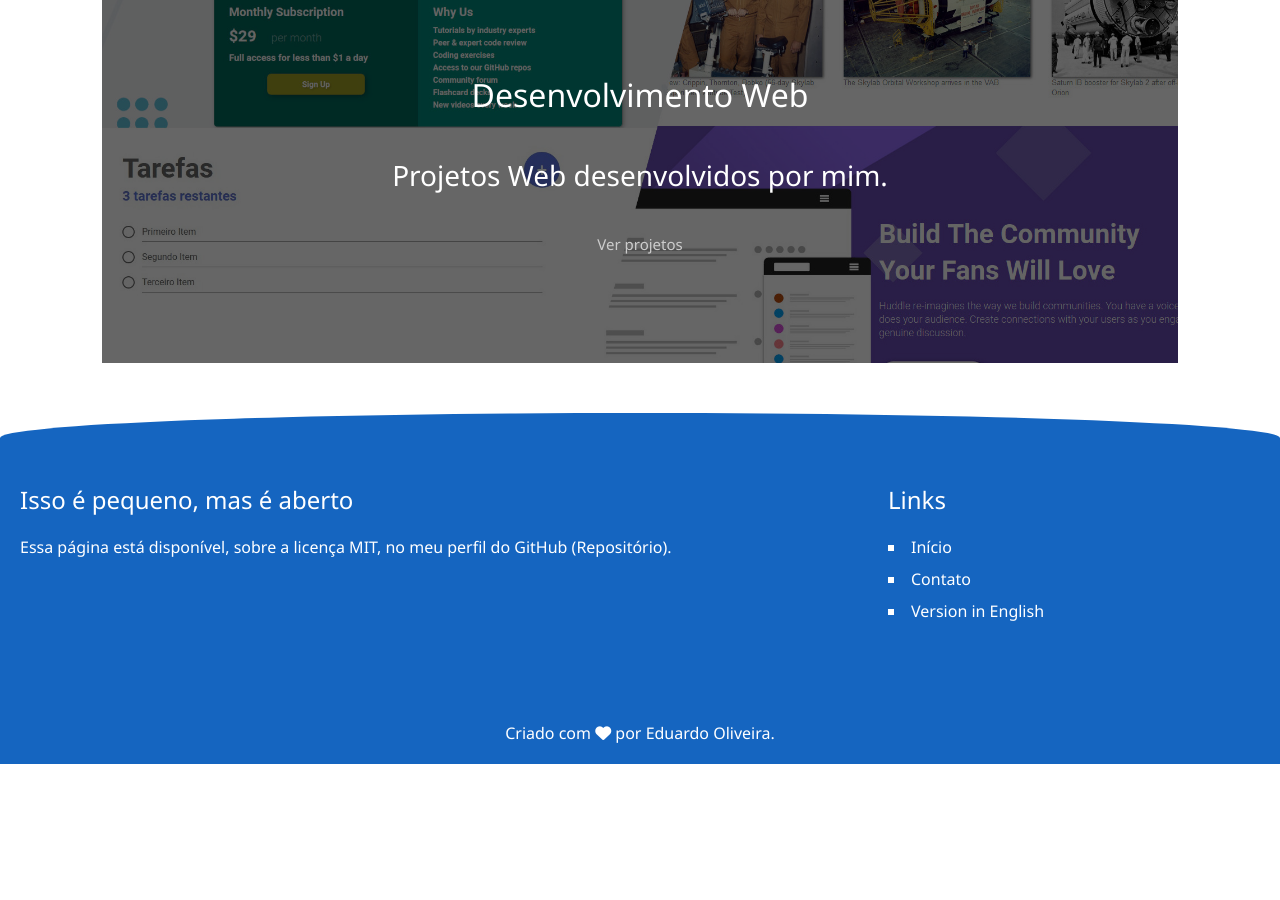
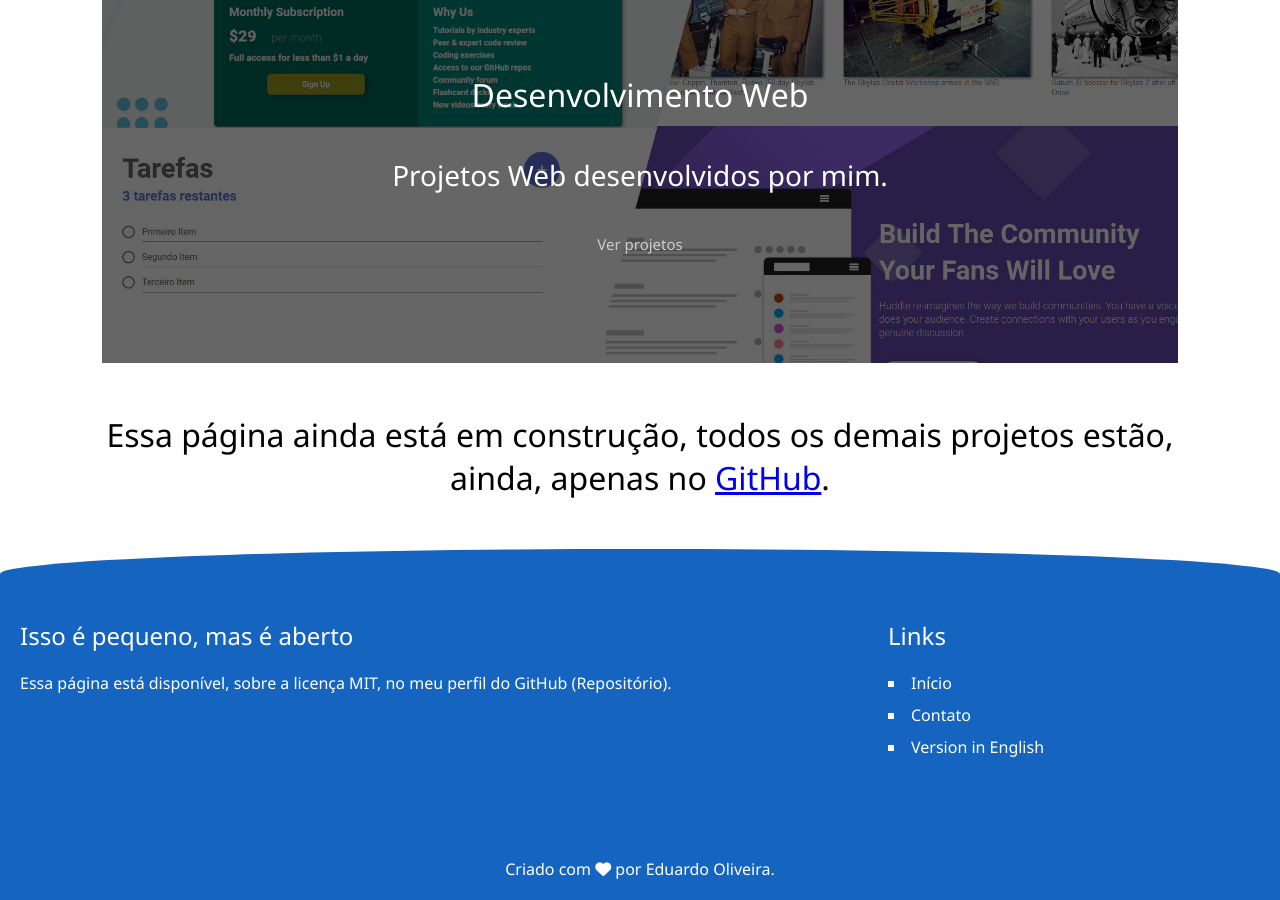
Before and after one commit to EduardoJM/eduardojm.github.io, a Jekyll site: the page built from index.html, in a window 1280 px wide and 900 px high, scrolled down 1639 px. Built offline with Jekyll 4.4.1, drawn with Linux system fonts in a browser that asks for light colours; nearby versions of some CDN libraries; some web fonts are replaced; before the commit the page ends 2403 px from its top, so only the background shows below that.

Commit message:
added construct message

```diff
--- a/_includes/home.html
+++ b/_includes/home.html
@@ -108,5 +108,6 @@
     <h3 id="desktop">Desktop Apps Development</h3>
     <h3 id="mobile">Mobile Apps Development</h3>
     -->
+    <h3 style="margin-top: 50px; margin-bottom: 50px;">{{ deving_title }}</h3>
 
 </div>
--- a/en/index.html
+++ b/en/index.html
@@ -54,6 +54,10 @@ link_part: en/
 
 {% capture projects_web_see %}See Projects{% endcapture %}
 
+
+{% capture deving_title %}This page is under development, all the other projects is, for now, only on <a href="https://github.com/EduardoJM?tab=repositories" target="_blank">GitHub</a>.{% endcapture %}
+
+
 {% capture link_part %}en/{% endcapture %}
 
 {% include home.html %}
--- a/index.html
+++ b/index.html
@@ -54,6 +54,8 @@ footer_gh_repo: Repositório
 {% capture projects_web_see %}Ver projetos{% endcapture %}
 
 
+{% capture deving_title %}Essa página ainda está em construção, todos os demais projetos estão, ainda, apenas no <a href="https://github.com/EduardoJM?tab=repositories" target="_blank">GitHub</a>.{% endcapture %}
+
 
 {% capture link_part %}{% endcapture %}
 
```
